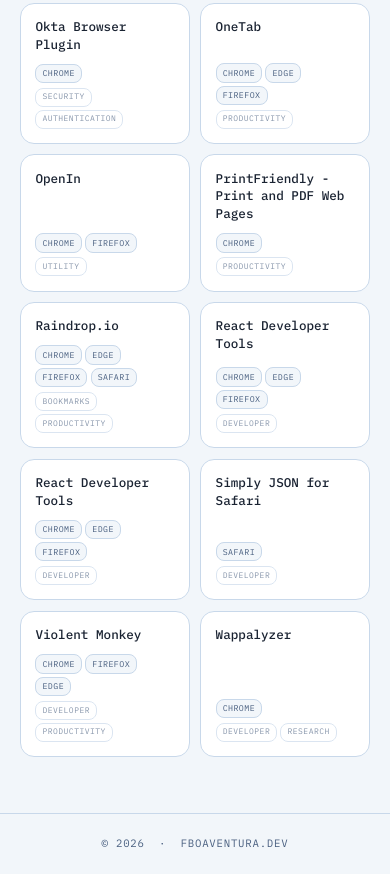
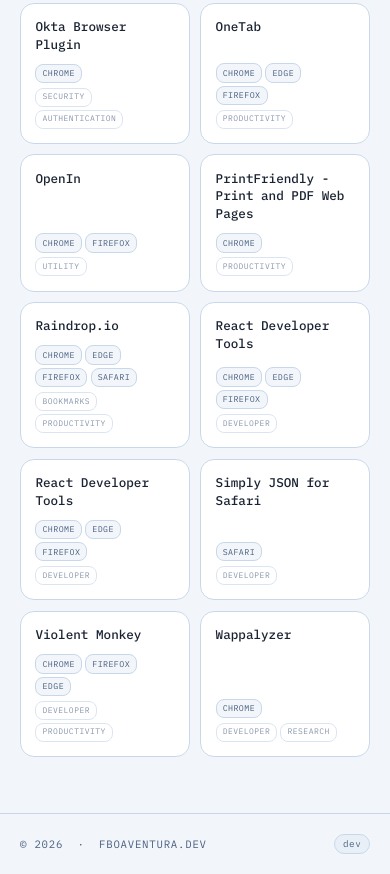
Before and after one commit to fboaventura/dckr-newbrowser, a website built with Parcel: page www/index.html in a window 390 px wide. Shown: the part 1710-2584 px from the top of the page. Built offline with nearby package versions, Linux system fonts and the light colour scheme; no server answers.

Commit message:
feat: adds version to the page

```diff
--- a/www/assets/css/main.css
+++ b/www/assets/css/main.css
@@ -348,6 +348,10 @@
 
 /* ── FOOTER ───────────────────────────────────────── */
 footer {
+  position: relative;
+  display: flex;
+  align-items: center;
+  justify-content: center;
   border-top: 1px solid var(--color-border);
   padding: 1.25rem 2rem;
   text-align: center;
@@ -355,6 +359,21 @@
   color: var(--color-fg-muted);
   letter-spacing: 0.07em;
   text-transform: uppercase;
+}
+
+.version-badge {
+  position: absolute;
+  right: 2rem;
+  padding: 0.12rem 0.48rem;
+  border: 1px solid var(--color-border);
+  border-radius: var(--radius-pill);
+  background: var(--color-bg-subtle);
+  color: var(--color-fg-muted);
+  font-size: 0.58rem;
+  font-variant-numeric: tabular-nums;
+  letter-spacing: 0.06em;
+  line-height: 1.5;
+  text-transform: lowercase;
 }
 
 footer a {
@@ -372,6 +391,18 @@
   .hero h1 { font-size: 2.2rem; }
   main { padding: 2rem 1.25rem 3.5rem; }
 
+  footer {
+    justify-content: space-between;
+    gap: 1rem;
+    padding-inline: 1.25rem;
+    text-align: left;
+  }
+
+  .version-badge {
+    position: static;
+    flex: 0 0 auto;
+  }
+
   .ext-grid {
     grid-template-columns: repeat(auto-fill, minmax(150px, 1fr));
   }
--- a/www/index.html
+++ b/www/index.html
@@ -43,17 +43,30 @@
 </main>
 
 <footer>
-  <span>
+  <span class="footer-credit">
     &copy; <span id="yr"></span>
     &nbsp;&middot;&nbsp;
     <a href="https://fboaventura.dev" target="_blank" rel="noopener">fboaventura.dev</a>
   </span>
+  <span class="version-badge" id="app-version" aria-label="Application version">v&mdash;</span>
 </footer>
 
 <script src="./assets/js/populateExtensions.js" defer></script>
 <script>
   (function () {
     document.getElementById('yr').textContent = new Date().getFullYear();
+
+    fetch('./version.txt', { cache: 'no-store' })
+      .then(function (response) {
+        if (!response.ok) throw new Error('Version unavailable');
+        return response.text();
+      })
+      .then(function (version) {
+        document.getElementById('app-version').textContent = version.trim();
+      })
+      .catch(function () {
+        document.getElementById('app-version').textContent = 'dev';
+      });
 
     var root = document.documentElement;
     var btn = document.getElementById('theme-toggle');
```
Also changed, not shown: 2 other files.
